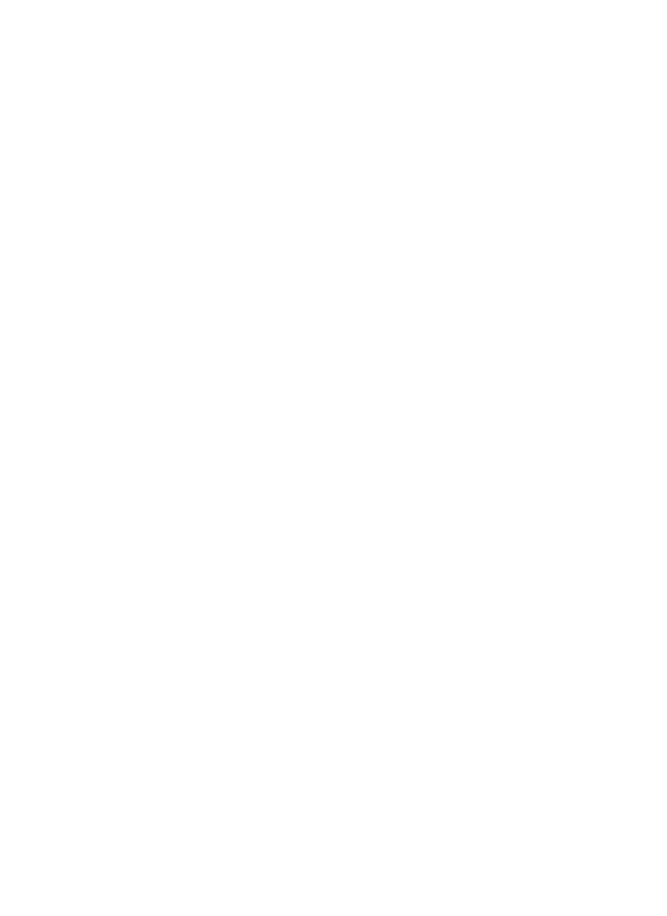
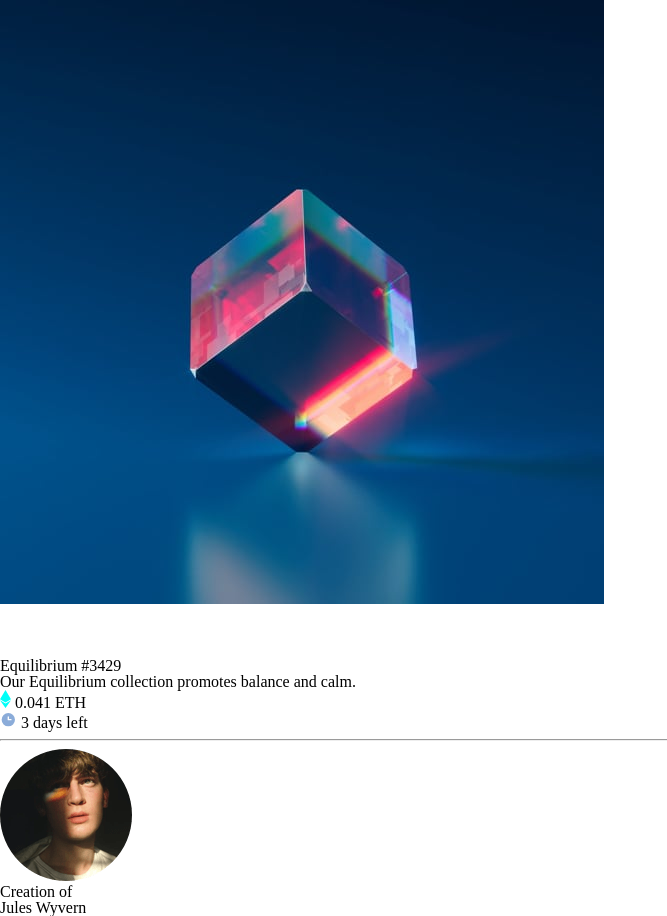
Before and after one commit to RadicalEd13/nft-preview-card-component, a plain HTML site: page index.html in a window 1280 px wide. Shown: the whole page, without its empty margins (0-667 px from the left). Before the commit the page ends 800 px from the top, so only its background shows below. Drawn offline with Linux system fonts and the light colour scheme.

Commit message:
modify index.html add div elements with images, icons and text to structure mainc view of the page

```diff
--- a/index.html
+++ b/index.html
@@ -10,6 +10,23 @@
   <link rel="icon" href="./images/favicon-32x32.png">
 </head>
 <body>
+  <div class="main-box">
+    <img src="./images/image-equilibrium.jpg" alt="equilibrium image">
+    <div class="eyeimg"> <img src="./images/icon-view.svg" alt="eye view"> </div>
+    <h1> Equilibrium #3429 </h1>
+    <h2> Our Equilibrium collection promotes balance and calm. </h2>
+    <div class="icons">
+      <div> <img src="./images/icon-ethereum.svg" alt="eth icon img"> 0.041 ETH </div>
+      <div> <img src="./images/icon-clock.svg" alt="clock img"> 3 days left </div>
+    </div>
+    <hr>
+    <div class="autor"> <img src="./images/image-avatar.png" alt="autor avatar"> </div>
+    <div class="creation"> Creation of </div>
+    <div class="jules"> Jules Wyvern </div>
+
+
+
+  </div>
 
 </body>
 </html>
```
